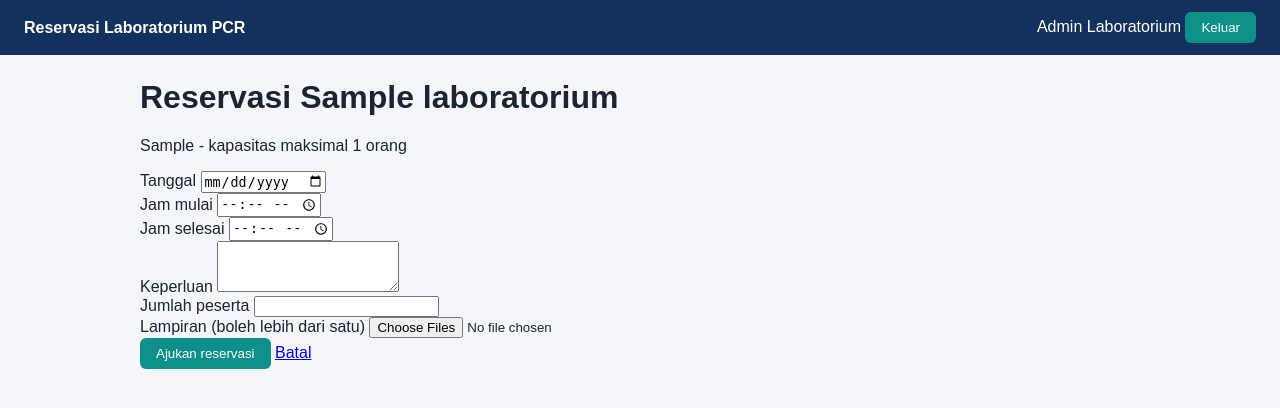
After one commit to ilham25si-web/SIRELAB-RESERVASI-LAB, a Laravel app: page /laboratorium/1/reservasi in a window 1280 px wide. The commit adds this page. Shown: the top 408 px of the page. Run offline with Laravel 12, Linux system fonts and the light colour scheme; a user stored in the database is signed in; data comes from the database, SQL or seed files in the repository; tables that the repository leaves empty hold one stand-in row (values such as "Sample post"); parts of the project's set-up code (start-up, migrations or seed data) failed here and were passed over.

Commit message:
menambahkan halaman form reservasi

```diff
--- /dev/null
+++ b/app/Http/Controllers/ReservasiController.php
@@ -0,0 +1,15 @@
+<?php
+
+namespace App\Http\Controllers;
+
+use Illuminate\Http\Request;
+use App\Models\Laboratorium;
+
+class ReservasiController extends Controller
+{
+    public function create($id_lab)
+    {
+        $laboratorium = Laboratorium::findOrFail($id_lab);
+        return view('reservasi.create', compact('laboratorium'));
+    }
+}
--- a/app/Models/laboratorium.php
+++ b/app/Models/laboratorium.php
@@ -10,7 +10,7 @@ class Laboratorium extends Model
 public $table = 'laboratorium';
 public $primaryKey = 'id_lab';
 public $timestamps = false;
-protected $fillable = ['nama_lab', 'lokasi', 'kapasitas', 'deskripsi', 'status'];
+protected $fillable = ['nama_lab', 'lokasi', 'kapasitas', 'deskripsi', 'status', 'foto'];
 
 public function reservasi()
 {
--- a/resources/views/laboratorium/show.blade.php
+++ b/resources/views/laboratorium/show.blade.php
@@ -24,6 +24,6 @@
             <li>Tidak ada jadwal tetap.</li>
         @endforelse
     </ul>
-
+    <a href="{{ route('reservasi.create', $laboratorium->id_lab) }}">Reservasi lab ini</a>
     <a href="{{ route('laboratorium.index') }}">Kembali</a>
 @endsection
--- /dev/null
+++ b/resources/views/reservasi/create.blade.php
@@ -0,0 +1,51 @@
+@extends('layouts.app')
+
+@section('judul', 'Reservasi ' . $laboratorium->nama_lab)
+
+@section('isi')
+    <h1>Reservasi {{ $laboratorium->nama_lab }}</h1>
+    <p>{{ $laboratorium->lokasi }} - kapasitas maksimal {{ $laboratorium->kapasitas }} orang</p>
+
+    <form method="POST" action="#" enctype="multipart/form-data">
+        @csrf
+
+        <div>
+            <label for="tanggal">Tanggal</label>
+            <input type="date" id="tanggal" name="tanggal" value="{{ old('tanggal') }}">
+            @error('tanggal') <small>{{ $message }}</small> @enderror
+        </div>
+
+        <div>
+            <label for="jam_mulai">Jam mulai</label>
+            <input type="time" id="jam_mulai" name="jam_mulai" value="{{ old('jam_mulai') }}">
+            @error('jam_mulai') <small>{{ $message }}</small> @enderror
+        </div>
+
+        <div>
+            <label for="jam_selesai">Jam selesai</label>
+            <input type="time" id="jam_selesai" name="jam_selesai" value="{{ old('jam_selesai') }}">
+            @error('jam_selesai') <small>{{ $message }}</small> @enderror
+        </div>
+
+        <div>
+            <label for="keperluan">Keperluan</label>
+            <textarea id="keperluan" name="keperluan" rows="3">{{ old('keperluan') }}</textarea>
+            @error('keperluan') <small>{{ $message }}</small> @enderror
+        </div>
+
+        <div>
+            <label for="jumlah_peserta">Jumlah peserta</label>
+            <input type="number" id="jumlah_peserta" name="jumlah_peserta" min="1" value="{{ old('jumlah_peserta') }}">
+            @error('jumlah_peserta') <small>{{ $message }}</small> @enderror
+        </div>
+
+        <div>
+            <label for="lampiran">Lampiran (boleh lebih dari satu)</label>
+            <input type="file" id="lampiran" name="lampiran[]" multiple>
+            @error('lampiran.*') <small>{{ $message }}</small> @enderror
+        </div>
+
+        <button type="submit">Ajukan reservasi</button>
+        <a href="{{ route('laboratorium.show', $laboratorium->id_lab) }}">Batal</a>
+    </form>
+@endsection
--- a/routes/web.php
+++ b/routes/web.php
@@ -3,6 +3,7 @@
 use Illuminate\Support\Facades\Route;
 use App\Http\Controllers\AuthController;
 use App\Http\Controllers\LaboratoriumController;
+use App\Http\Controllers\ReservasiController;
 
 
 Route::get('/', function () {
@@ -28,3 +29,7 @@ Route::get('/laboratorium', [LaboratoriumController::class, 'index'])
     ->middleware(['auth', 'role:pengguna']);
 
 Route::get('/laboratorium/{laboratorium}', [LaboratoriumController::class, 'show'])->name('laboratorium.show');
+
+Route::get('/laboratorium/{laboratorium}/reservasi', [ReservasiController::class, 'create'])
+    ->name('reservasi.create')
+    ->middleware(['auth', 'role:pengguna']);
```
